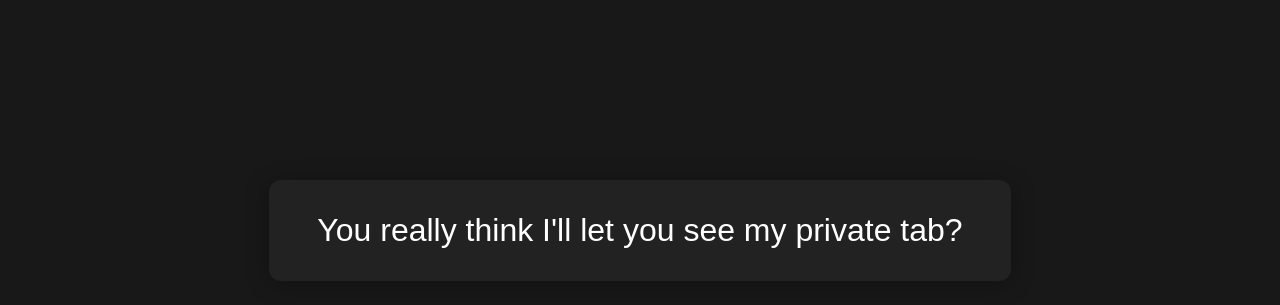
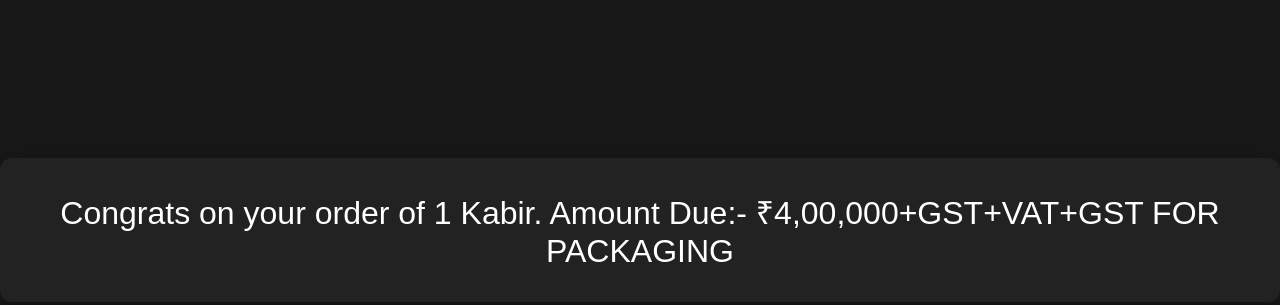
Before and after one commit to Kabir1402/PT, a plain HTML site: page index.html in a window 1280 px wide. Shown: the part 170-475 px from the top of the page. Drawn offline with Linux system fonts and the light colour scheme.

Commit message:
Update index.html

```diff
--- a/index.html
+++ b/index.html
@@ -26,7 +26,8 @@
 </head>
 <body>
     <div class="message">
-        You really think I'll let you see my private tab?
+        Congrats on your order of 1 Kabir.
+                                                     Amount Due:- ₹4,00,000+GST+VAT+GST FOR PACKAGING
     </div>
 </body>
 </html></div>
```
